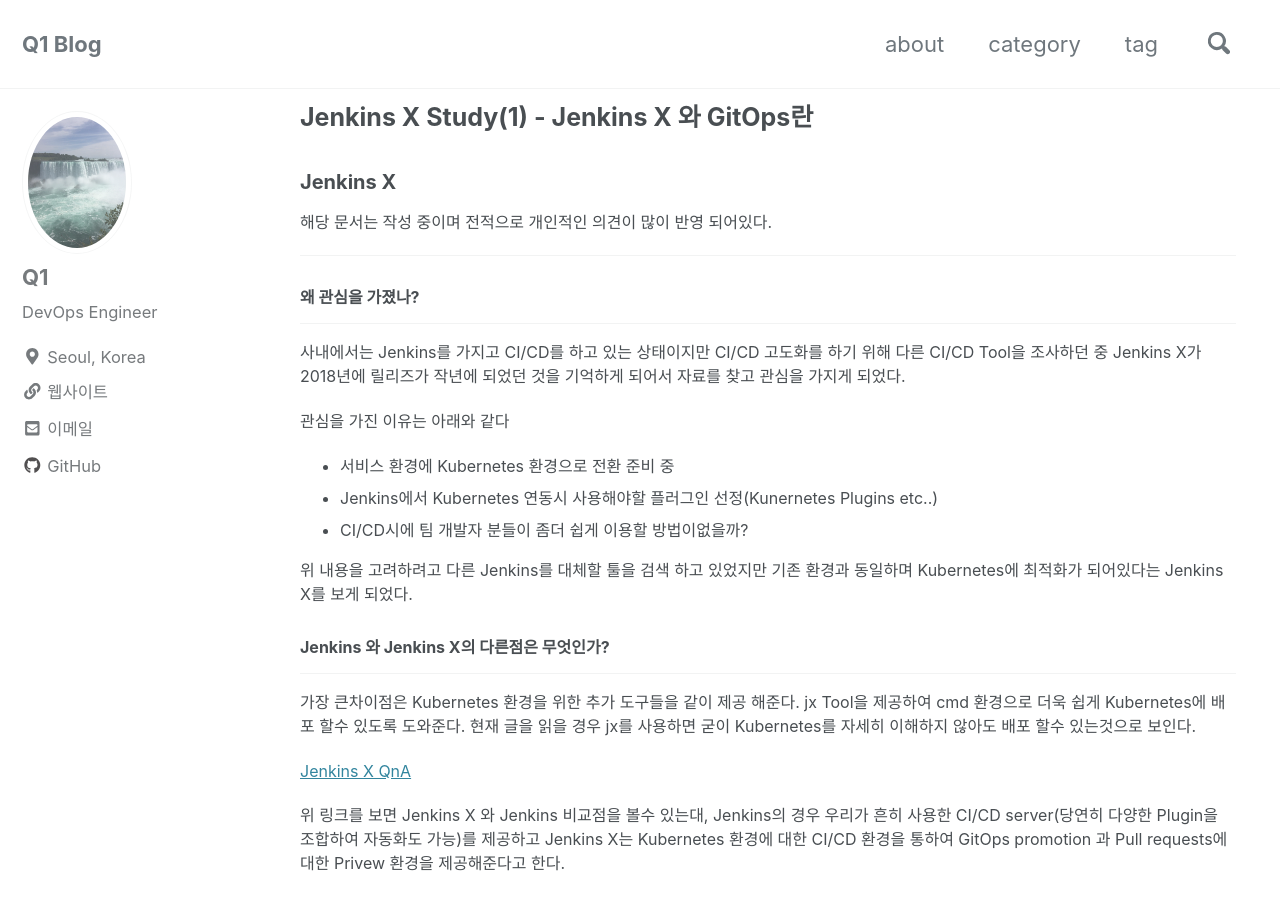
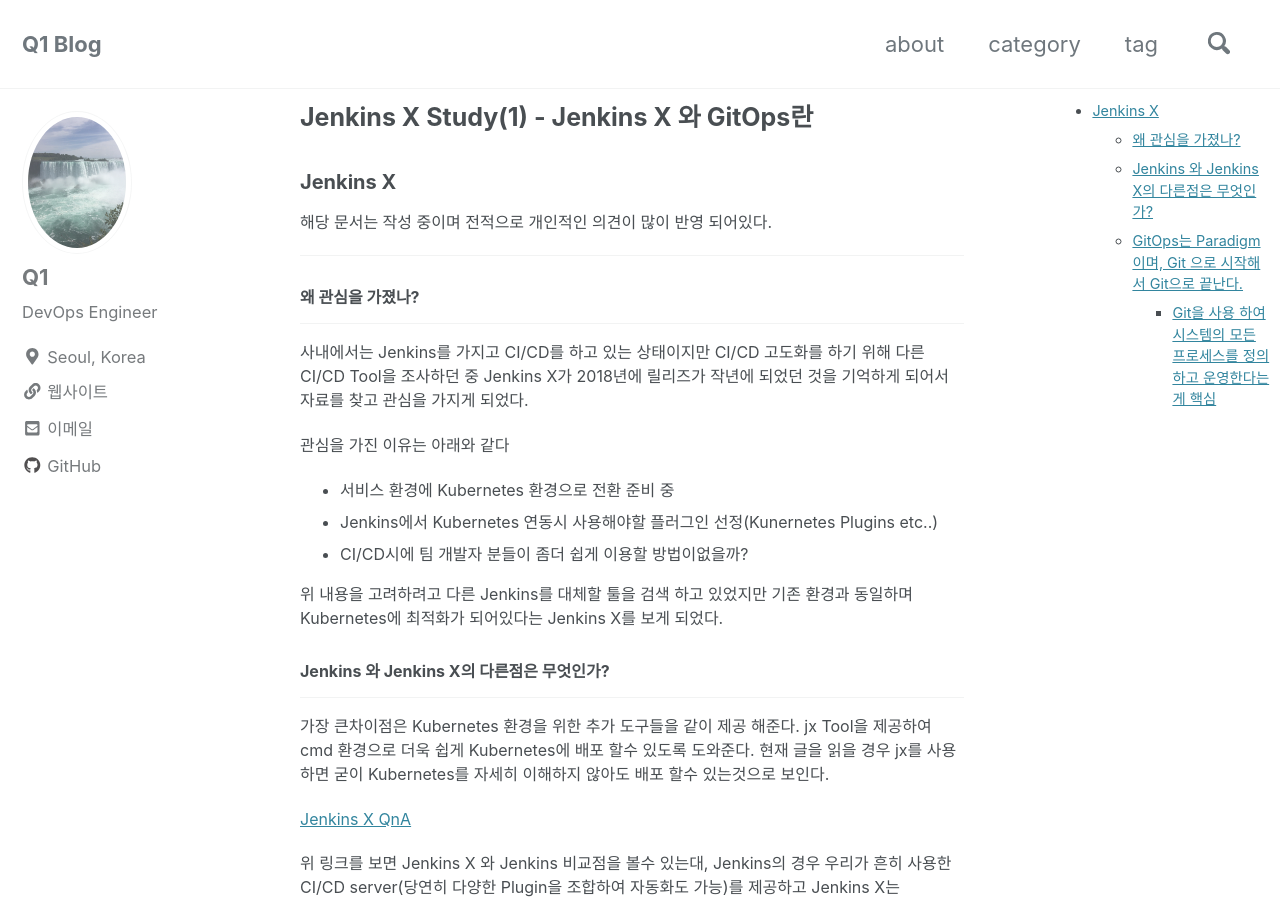
Before and after one commit to TRQ1/trq1.github.io, a Jekyll site: the page built from _posts/2020-01-14-about-jenkins-x.markdown, in a window 1280 px wide and 900 px high. Built offline with Jekyll 4.4.1, drawn with Linux system fonts in a browser that asks for light colours; nearby versions of some CDN libraries; comment, search, counter and statistics services are not loaded.

Commit message:
TOS 설정을 추가하라

```diff
--- a/_posts/2020-01-14-about-jenkins-x.markdown
+++ b/_posts/2020-01-14-about-jenkins-x.markdown
@@ -9,6 +9,10 @@ categories: CI/CD
 tags:
   - Jenkins
 ---
+
+* TOC
+{:toc}
+
 ## Jenkins X
 
 해당 문서는 작성 중이며 전적으로 개인적인 의견이 많이 반영 되어있다.
--- a/_posts/2020-01-17-use-jx-command.markdown
+++ b/_posts/2020-01-17-use-jx-command.markdown
@@ -10,6 +10,10 @@ tags:
   - JenkinsX
   - jx
 ---
+
+* TOC
+{:toc}
+
 ## jx Command
 jx command는 Jenkin X 에서 제공해주는 명령어 이며, 해당 명령어를 사용하여 Kubernetes에 Jenklins X Pipeline(GitOps)를 쉽게 구성해주고 CLI 기반으로 운영 할 수 있게 해준다. 또한 jx 명령어를 사용하여 새로운 Kubernetes Cluster 생성 하여 신규 환경도 구성 가능하다.
 ---
--- a/_posts/2020-01-22-set-vim-go.markdown
+++ b/_posts/2020-01-22-set-vim-go.markdown
@@ -10,6 +10,10 @@ tags:
   - vim
   - go
 ---
+
+* TOC
+{:toc}
+
 ## vim-go
 
 ### vim-go를 왜 쓰게 되었나?
--- a/_posts/2020-01-23-bluegreen-deployment-aws.markdown
+++ b/_posts/2020-01-23-bluegreen-deployment-aws.markdown
@@ -10,6 +10,10 @@ tags:
   - AWS
   - CodeDeploy
 ---
+
+* TOC
+{:toc}
+
 ## Blue/Green with CodeDeploy on AWS
 
 ### 정리한 이유
```
